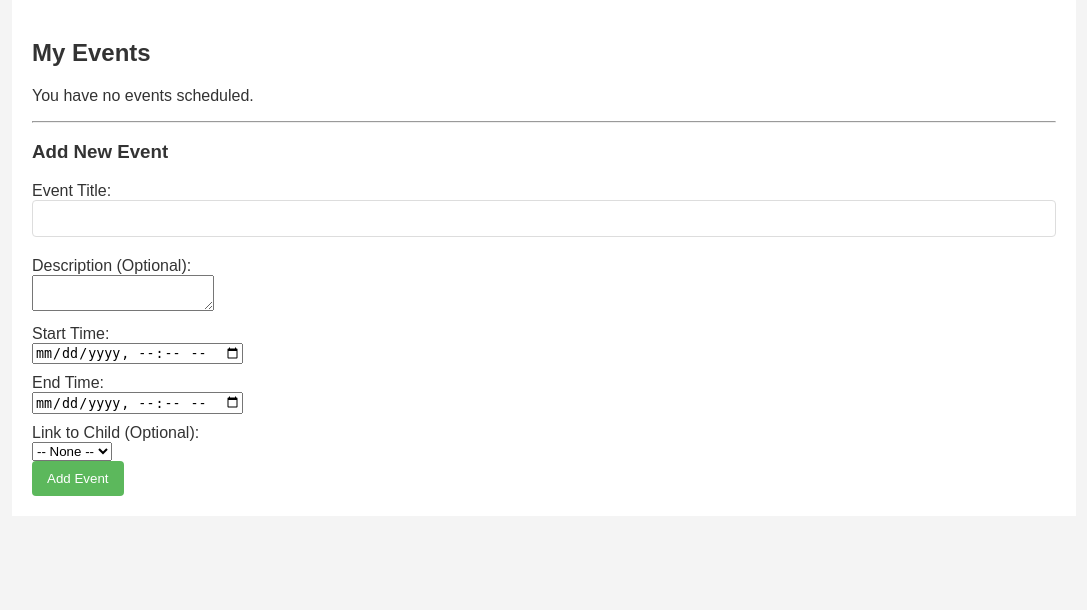
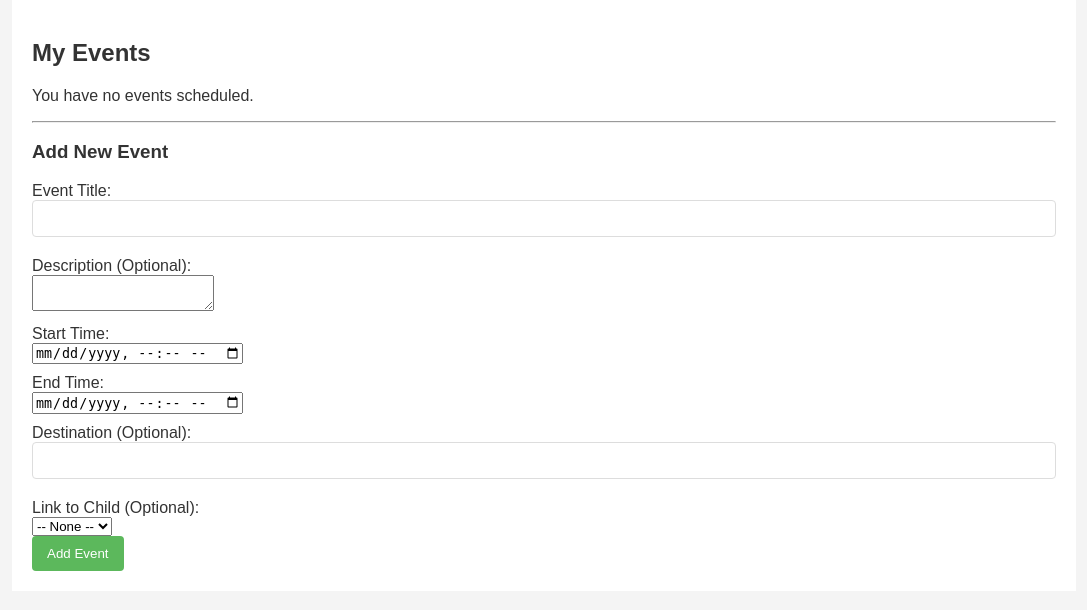
Before and after one commit to sbakidi/Family-planner, a Flask app: template templates/events.html in a window 1280 px wide. Shown: the part 147-757 px from the top of the page, without its empty margins (96-1183 px from the left). Run offline with Flask 3, Linux system fonts and the light colour scheme; the template is opened without the code that fills it, so the values that code supplies are empty.

Commit message:
Add travel info integration and destination for events

```diff
--- a/app.py
+++ b/app.py
@@ -1,6 +1,9 @@
 from flask import Flask, request, jsonify, render_template, redirect, url_for, session, flash
 from sqlalchemy.exc import SQLAlchemyError
-import os # For secret key
+import os  # For secret key
+from datetime import datetime, timedelta
+
+from src import travel_info
 
 from src import auth, user, shift, child, event # Models
 from src import shift_manager, child_manager, event_manager, shift_pattern_manager # Managers
@@ -15,7 +18,6 @@ try:
     from src import user, shift, child, event # Models
     # Import residency_period model for init_db
     from src import residency_period
-    from datetime import datetime # For HTML form datetime-local conversion
     init_db()
 except Exception as e:
     print(f"Error initializing database during app startup: {e}")
@@ -210,8 +212,9 @@ def api_create_event():
         description=data.get('description'),
         start_time_str=data['start_time'],
         end_time_str=data['end_time'],
-        linked_user_id=data.get('user_id'), # Optional
-        linked_child_id=data.get('child_id') # Optional
+        linked_user_id=data.get('user_id'),  # Optional
+        linked_child_id=data.get('child_id'),  # Optional
+        destination=data.get('destination')
     )
     if new_event_obj:
         return jsonify(new_event_obj.to_dict()), 201
@@ -256,6 +259,7 @@ def api_update_event(event_id):
         end_time_str=data.get('end_time'),
         linked_user_id=data.get('user_id') if not unlink_user else None,
         linked_child_id=data.get('child_id') if not unlink_child else None,
+        destination=data.get('destination'),
         unlink_user=unlink_user,
         unlink_child=unlink_child
     )
@@ -553,11 +557,19 @@ def events_view():
     user_events = event_manager.get_events_for_user(user_id=user_id)
     user_children = child_manager.get_user_children(user_id=user_id) # For the dropdown
 
-    # Enhance event objects with child names if linked
-    # This is a bit inefficient here; ideally, a JOIN in the query or a method in the model would do this.
-    # For now, let's try to add child names if a child_id exists for simplicity in template.
-    # This is not ideal as it leads to N+1 queries if not careful or if ORM doesn't auto-load.
-    # event_manager.get_events_for_user already returns Event objects with child relationship loaded if accessed.
+    # Add travel recommendations if HOME_ADDRESS env var is set
+    origin = os.environ.get('HOME_ADDRESS')
+    if origin:
+        for e in user_events:
+            if e.destination and e.start_time:
+                try:
+                    info = travel_info.get_route_info(origin, e.destination)
+                    mins = info.get('duration_minutes')
+                    if mins is not None:
+                        e.recommended_leave_time = e.start_time - timedelta(minutes=mins)
+                        e.traffic_warning = info.get('traffic_warning')
+                except Exception as ex:
+                    print(f"Travel info error: {ex}")
 
     return render_template('events.html', events=user_events, children=user_children)
 
@@ -573,6 +585,7 @@ def add_event_web():
     start_time_str_html = request.form.get('start_time') # HTML datetime-local
     end_time_str_html = request.form.get('end_time')     # HTML datetime-local
     child_id_str = request.form.get('child_id')
+    destination = request.form.get('destination')
 
     if not title or not start_time_str_html or not end_time_str_html:
         flash('Title, start time, and end time are required for an event.', 'danger')
@@ -603,6 +616,7 @@ def add_event_web():
     new_event = event_manager.create_event(
         title=title,
         description=description,
+        destination=destination,
         start_time_str=start_time_formatted,
         end_time_str=end_time_formatted,
         linked_user_id=user_id, # Auto-link to current user
--- a/requirements.txt
+++ b/requirements.txt
@@ -1,3 +1,4 @@
 Flask
 SQLAlchemy
 pytest
+requests
--- a/src/event.py
+++ b/src/event.py
@@ -9,6 +9,7 @@ class Event(Base):
     id = Column(Integer, primary_key=True, index=True)
     title = Column(String, index=True)
     description = Column(String, nullable=True)
+    destination = Column(String, nullable=True)
     start_time = Column(DateTime) # Previous: start_time (str)
     end_time = Column(DateTime)   # Previous: end_time (str)
 
@@ -38,6 +39,7 @@ class Event(Base):
             "id": self.id,
             "title": self.title,
             "description": self.description,
+            "destination": self.destination,
             "start_time": self.start_time.isoformat() if self.start_time else None,
             "end_time": self.end_time.isoformat() if self.end_time else None,
             "user_id": self.user_id,
--- /dev/null
+++ b/src/travel_info.py
@@ -0,0 +1,37 @@
+import os
+import requests
+
+GOOGLE_MAPS_ENDPOINT = "https://maps.googleapis.com/maps/api/directions/json"
+
+
+def get_route_info(origin: str, destination: str, api_key: str | None = None) -> dict:
+    """Return travel duration in minutes and a traffic warning."""
+    api_key = api_key or os.environ.get("GOOGLE_MAPS_API_KEY")
+    if not api_key:
+        return {"duration_minutes": None, "traffic_warning": False}
+
+    params = {
+        "origin": origin,
+        "destination": destination,
+        "departure_time": "now",
+        "key": api_key,
+    }
+
+    try:
+        resp = requests.get(GOOGLE_MAPS_ENDPOINT, params=params, timeout=5)
+        data = resp.json()
+        leg = data["routes"][0]["legs"][0]
+        duration = leg.get("duration", {}).get("value")
+        duration_in_traffic = leg.get("duration_in_traffic", {}).get("value", duration)
+        mins = duration // 60 if duration else None
+        mins_traffic = duration_in_traffic // 60 if duration_in_traffic else mins
+        traffic_warning = False
+        if mins and mins_traffic and mins_traffic - mins > 10:
+            traffic_warning = True
+        return {
+            "duration_minutes": mins_traffic,
+            "traffic_warning": traffic_warning,
+        }
+    except Exception as e:
+        print(f"Error fetching route info: {e}")
+        return {"duration_minutes": None, "traffic_warning": False}
--- a/templates/events.html
+++ b/templates/events.html
@@ -11,11 +11,20 @@
                 <li>
                     <strong>{{ event.title }}</strong>
                     <p>{{ event.description if event.description else 'No description.' }}</p>
+                    {% if event.destination %}
+                        <p>Destination: {{ event.destination }}</p>
+                    {% endif %}
                     <small>
                         From: {{ event.start_time.strftime('%Y-%m-%d %H:%M') if event.start_time else 'N/A' }} <br>
                         To: {{ event.end_time.strftime('%Y-%m-%d %H:%M') if event.end_time else 'N/A' }}
                     </small>
                     <br>
+                    {% if event.recommended_leave_time %}
+                        <em>Leave by {{ event.recommended_leave_time.strftime('%Y-%m-%d %H:%M') }}</em><br>
+                    {% endif %}
+                    {% if event.traffic_warning %}
+                        <strong style="color:red;">Heavy traffic reported</strong><br>
+                    {% endif %}
                     <small>
                         {% if event.user_id and event.child_id %}
                             Linked to: User (Self) and Child ID {{ event.child_id }}
@@ -58,6 +67,10 @@
             <input type="datetime-local" id="end_time" name="end_time" required>
         </div>
         <div>
+            <label for="destination">Destination (Optional):</label>
+            <input type="text" id="destination" name="destination">
+        </div>
+        <div>
             <label for="child_id">Link to Child (Optional):</label>
             <select id="child_id" name="child_id">
                 <option value="">-- None --</option>
```
Also changed, not shown: src/event_manager.py (+7 -1 lines).
